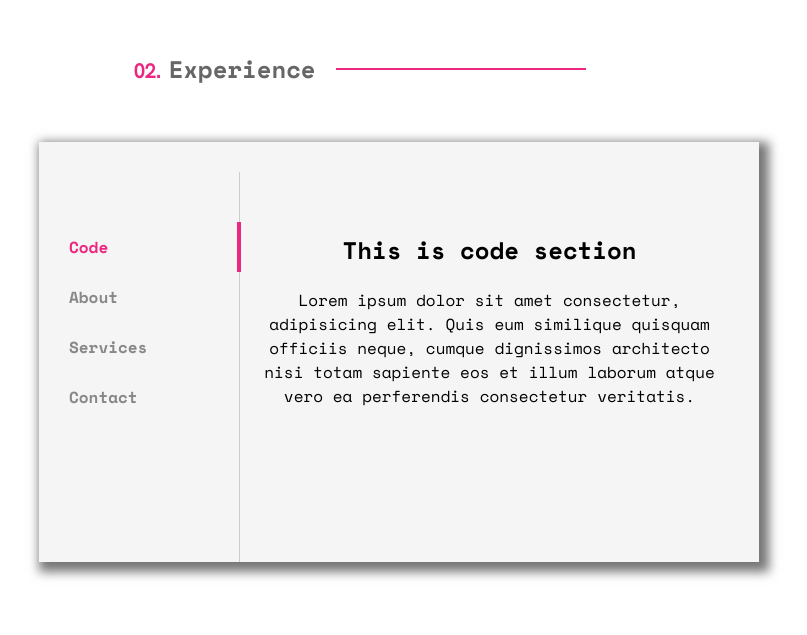
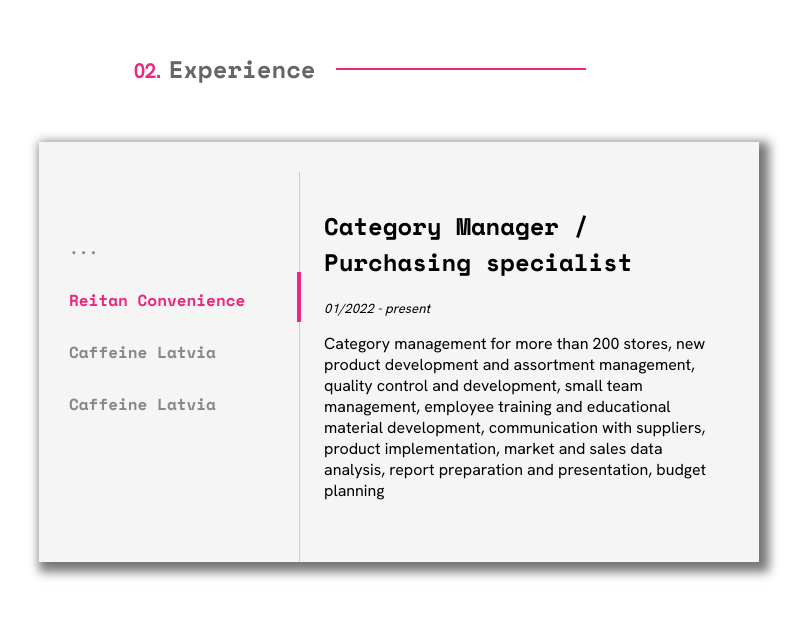
Before and after one commit to atommass/atommass.github.io, a plain HTML site: page index.html in a window 1280 px wide. Shown: the part 1840-2475 px from the top of the page, without its empty margins (161-968 px from the left). Drawn offline with nearby package versions, Linux system fonts and the light colour scheme.

Commit message:
Set up experience part - HTML, CSS, JS

```diff
--- a/index.html
+++ b/index.html
@@ -65,6 +65,7 @@
                         <li data-icon="👉" class="about-list">HTML / CSS</li>
                         <li data-icon="👉" class="about-list">NODE.js</li>
                         <li data-icon="👉" class="about-list">Git / GitHub</li>
+                        <li data-icon="👉" class="about-list">C/C++</li>
                     </ul>
                 </div>
                 <div class="about-grid-item">
@@ -84,44 +85,58 @@
             <br>
             <div class="tabs">
                 <div class="tab-header">
+                  <div>
+                    ...
+                  </div>
                   <div class="active">
-                    Code
+                    Reitan Convenience
                   </div>
                   <div>
-                    About
+                    Caffeine Latvia
                   </div>
                   <div>
-                    Services
-                  </div>
-                  <div>
-                    Contact
+                    Caffeine Latvia
                   </div>
                 </div>
                 <div class="tab-indicator"></div>
                 <div class="tab-content">
 
+                  <div>
+                    <h2>Looking for new challenges in IT</h2>
+                    <p>
+                        Let me know!
+                    </p>
+                  </div>
+
                   <div class="active">
-                    <i class="fa fa-code"></i>
-                    <h2>This is code section</h2>
-                    <p>Lorem ipsum dolor sit amet consectetur, adipisicing elit. Quis eum similique quisquam officiis neque, cumque dignissimos architecto nisi totam sapiente eos et illum laborum atque vero ea perferendis consectetur veritatis.</p>
+
+                    <h2>Category Manager / Purchasing specialist</h2>
+                    <p class="work-time"> 01/2022 - present</p>
+                    <p class="job-description">
+                        Category management for more than 200 stores, new product development
+                        and assortment management, quality control and development, small team
+                        management, employee training and educational material development,
+                        communication with suppliers, product implementation, market and sales
+                        data analysis, report preparation and presentation, budget planning
+                    </p>
                   </div>
 
                   <div>
-                    <i class="fa fa-pencil-square"></i>
-                    <h2>This is about section</h2>
-                    <p>Lorem ipsum dolor sit amet consectetur, adipisicing elit. Quis eum similique quisquam officiis neque, cumque dignissimos architecto nisi totam sapiente eos et illum laborum atque vero ea perferendis consectetur veritatis.</p>
+
+                    <h2>Quality Manager</h2>
+                    <p class="work-time"> 11/2018 - 01/2022</p>
+                    <p class="job-description">
+                        Coffee quality management, employee trainings, training program development, quality standardisation and development, new product
+                        development, reporting and statistical data analysis, team management
+                    </p>
                   </div>
 
                   <div>
-                    <i class="fa fa-bar-chart"></i>
-                    <h2>This is services section</h2>
-                    <p>Lorem ipsum dolor sit amet consectetur, adipisicing elit. Quis eum similique quisquam officiis neque, cumque dignissimos architecto nisi totam sapiente eos et illum laborum atque vero ea perferendis consectetur veritatis.</p>
-                  </div>
-
-                  <div>
-                    <i class="fa fa-envelope"></i>
-                    <h2>This is contact section</h2>
-                    <p>Lorem ipsum dolor sit amet consectetur, adipisicing elit. Quis eum similique quisquam officiis neque, cumque dignissimos architecto nisi totam sapiente eos et illum laborum atque vero ea perferendis consectetur veritatis.</p>
+                    <h2>Photographer</h2>
+                    <p class="work-time"> 09/2017 - 09/2019</p>
+                    <p class="job-description">
+                        I do believe this is self-explanatory, but if not, then - I was responsible for creating content for social media platforms (Instagram, Facbook) as well as doing content management and copywriting.
+                    </p>
                   </div>
 
                 </div>
--- a/styles.css
+++ b/styles.css
@@ -254,14 +254,14 @@ ul li::before {
   }
   .tabs .tab-header {
     float: left;
-    width: 180px;
+    width: 15rem;
     height: 100%;
     border-right: 1px solid #ccc;
     padding: 50px 0px;
   }
   .tabs .tab-header > div {
-    height: 50px;
-    line-height: 50px;
+    height: 3.25rem;
+    line-height: 3.25rem;
     font-size: 16px;
     font-weight: 600;
     color: #888888;
@@ -272,15 +272,25 @@ ul li::before {
   .tabs .tab-header > div.active {
     color: #EC2781;
   }
-  .tabs .tab-header div i {
-    display:inline-block;
-    margin-left:10px;
-    margin-right:5px;
+  /* .tabs .tab-header div i {
+    display: inline-block;
+    margin-left: 10px;
+    margin-right: 5px;
+  } */
+  .tabs .tab-content {
+    position: relative;
+    height: 100%;
+    overflow: hidden;
   }
-  .tabs .tab-content {
-    position:relative;
-    height:100%;
-    overflow:hidden;
+  .work-time {
+    font-family: 'Hanken Grotesk', sans-serif;
+    font-size: 0.825rem;
+    font-style: italic;
+  }
+
+  .job-description {
+    font-family: 'Hanken Grotesk', sans-serif;
+    font-size: 1rem;
   }
   /* .tabs .tab-content > div > i {
     display:inline-block;
@@ -295,24 +305,24 @@ ul li::before {
     border-radius:50%;
   } */
   .tabs .tab-content > div {
-    position:absolute;
-    text-align:center;
-    padding:40px 20px;
-    top:-200%;
-    transition:all 500ms ease-in-out;
+    position: absolute;
+    text-align: left;
+    padding: 1rem 1.5rem;
+    top: -200%;
+    transition: all 500ms ease-in-out;
   }
   .tabs .tab-content > div.active {
-    top:0px;
+    top: 0px;
   }
 
   .tabs .tab-indicator {
-    position:absolute;
-    width:4px;
-    height:50px;
+    position: absolute;
+    width: 4px;
+    height: 50px;
     background: #EC2781;
-    left:198px;
-    top:80px;
-    transition:all 500ms ease-in-out;
+    left: 16.125rem;
+    top: 130px;
+    transition: all 500ms ease-in-out;
   }
 /* END OF STYLED LIST */
 
```
